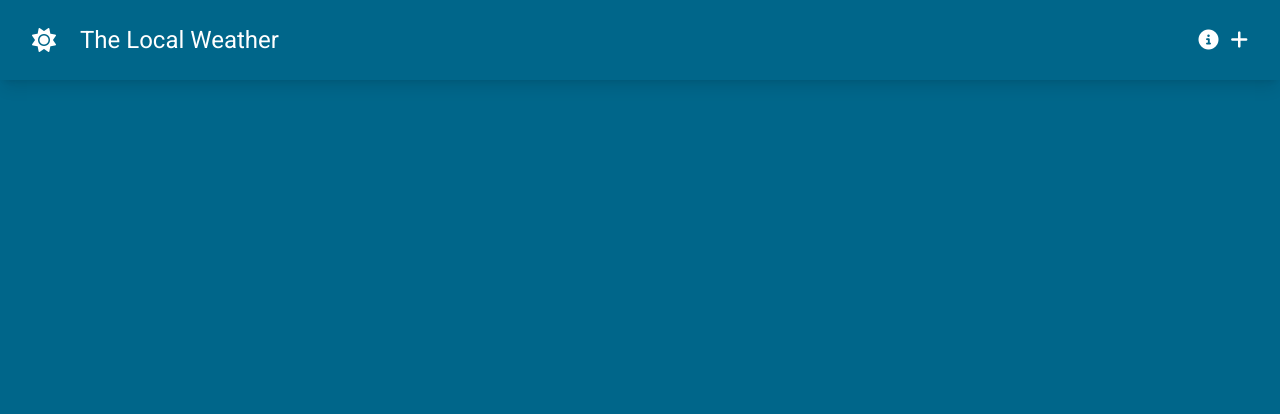
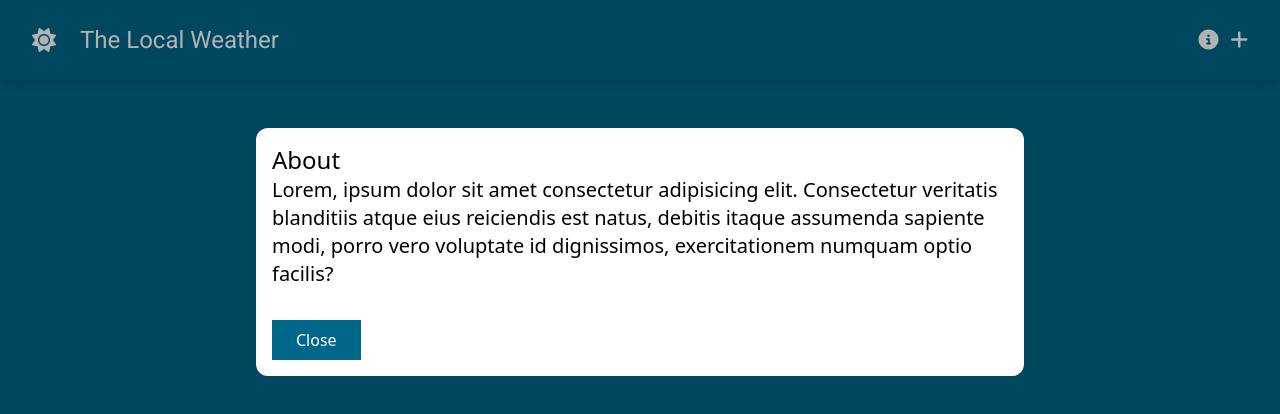
Before and after one commit to ibepo/weiz, a Vue app: page / in a window 1280 px wide. Both pictures are taken after a click on the icon 1208 px from the left and 40 px from the top of the page. Shown: the top 414 px of the page. Built offline with nearby package versions, Linux system fonts and the light colour scheme; some icons are missing.

Commit message:
模态窗，动画，发送到根节点

```diff
--- a/src/components/BaseModal.vue
+++ b/src/components/BaseModal.vue
@@ -1,12 +1,59 @@
 <template>
-  <div class="absolute w-full bg-black bg-opacity-30 h-screen top-0 left-0 flex justify-center px-8 ">
-    <div class="p-4 bg-white self-start mt-32 max-w-screen-md ">
-      <solt></solt>
-      <button></button>
-    </div>
-  </div>
+  <Teleport to="body">
+    <Transition name="fade">
+      <div v-show="modalActive"
+        class="absolute w-full bg-black bg-opacity-30 h-screen top-0 left-0 flex justify-center px-8 ">
+        <Transition name="tada">
+          <div v-if="modalActive" class="p-4 bg-white self-start mt-32 max-w-screen-md rounded-xl ">
+            <slot />
+            <button class="text-white mt-8 bg-weather-primary py-2 px-6" @click="$emit('close-modal')">Close</button>
+          </div>
+        </Transition>
+      </div>
+    </Transition>
+  </Teleport>
 </template>
 
 <script setup>
 
+const props = defineProps(
+  {
+    modalActive: {
+      type: Boolean,
+      default: false,
+    },
+  }
+)
+
+const emits = defineEmits(["close-modal"])
+
 </script>
+
+<style scoped>
+.fade-enter-active,
+.fade-leave-active {
+  transition: opacity 0.3s cubic-bezier(0.52, 0.02, 0.19, 1.02) 0.15s;
+}
+
+.fade-enter-from,
+.fade-leave-to {
+  opacity: 0;
+}
+
+.tada-enter-active {
+  transition: all 0.3s cubic-bezier(0.52, 0.02, 0.19, 1.02) 0.15s;
+}
+
+.tada-leave-active {
+  transition: all 0.3s cubic-bezier(0.52, 0.02, 0.19, 1.02);
+}
+
+.tada-enter-from {
+  opacity: 0;
+  transform: scale(0.8);
+}
+
+.tada-leave-to {
+  transform: scale(0.8);
+}
+</style>
--- a/src/components/SiteNavigation.vue
+++ b/src/components/SiteNavigation.vue
@@ -1,6 +1,6 @@
 <template>
   <header class="sticky top-0 bg-weather-primary shadow-lg">
-    <nav class="container flex flex-col sm:flex-row items-center gap-4 text-white py-6">
+    <nav class="container flex flex-col sm:flex-row items-center gap-4 text-white py-6 ">
       <RouterLink :to="{ name: 'home' }">
         <div class="flex items-center gap-3 ">
           <i class="fa-solid fa-sun text-2xl"></i>
@@ -9,15 +9,31 @@
         </div>
       </RouterLink>
       <div class="flex gap-3 flex-1 justify-end">
-        <i class="fa-solid fa-circle-info text-xl hover:text-weather-secondary duration-150 cursor-pointer"></i>
+        <i class="fa-solid fa-circle-info text-xl hover:text-weather-secondary duration-150 cursor-pointer"
+          @click="toggleModal"></i>
         <i class="fa-solid fa-plus text-xl hover:text-weather-secondary duration-150 cursor-pointer"></i>
       </div>
+      <BaseModal :modalActive="modalActive" @close-modal="toggleModal">
+        <div class="text-black">
+          <h1 class="text-2xl">About</h1>
+          <h2 class="text-xl font-light ">Lorem, ipsum dolor sit amet consectetur adipisicing elit. Consectetur veritatis
+            blanditiis
+            atque eius reiciendis est natus, debitis itaque assumenda sapiente modi, porro vero voluptate id dignissimos,
+            exercitationem numquam optio facilis?</h2>
+        </div>
+      </BaseModal>
     </nav>
   </header>
 </template>
 
 <script setup>
+import { ref } from "vue"
 import { RouterLink } from 'vue-router';
+import BaseModal from './BaseModal.vue';
 
+const modalActive = ref(null);
+const toggleModal = () => {
+  modalActive.value = !modalActive.value
+}
 
 </script>
```
